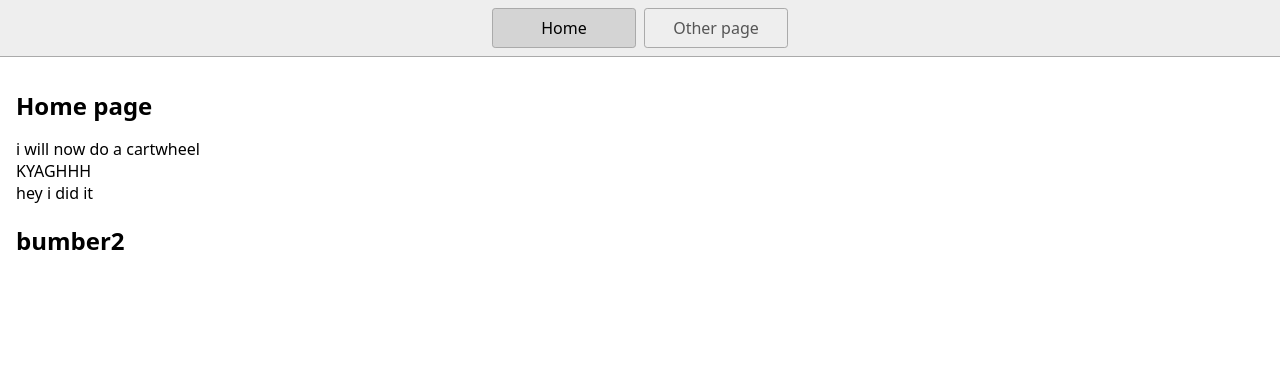
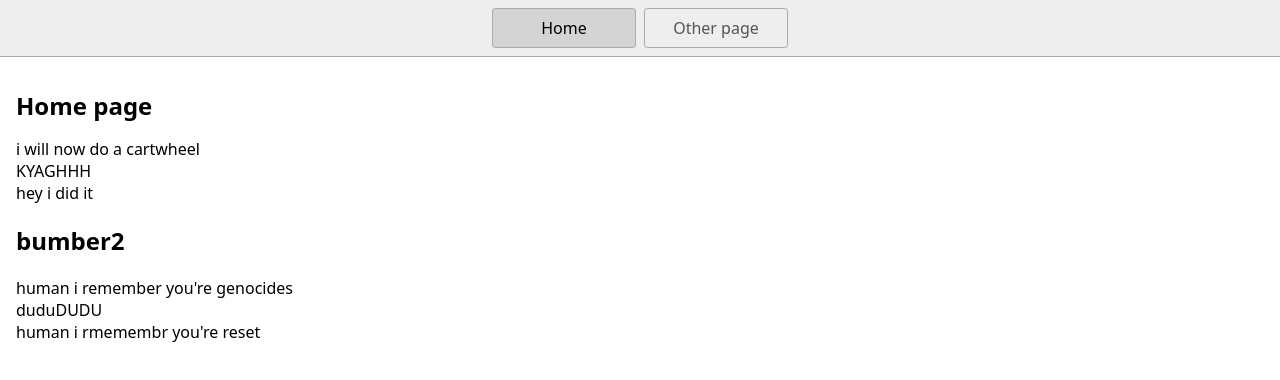
Before and after one commit to fatpepol/module-test-kodeloftet, a website: page index.html in a window 1280 px wide. Drawn offline with Linux system fonts and the light colour scheme.

Commit message:
type your functions correctly kids

```diff
--- a/bumpertin.js
+++ b/bumpertin.js
@@ -1,9 +1,12 @@
 const cartwheel = () => {
   const declan = 'i will now do a cartwheel';
+  console.log(declan);
   const execution = 'KYAGHHH';
+  console.log(execution);
   const result = 'hey i did it';
+  console.log(result);
 
   return declan + '<br>' + execution + '<br>' + result;
 };
-
+console.log(cartwheel());
 export { cartwheel };
--- a/index.html
+++ b/index.html
@@ -26,7 +26,7 @@
         import { cartwheel } from './bumpertin.js';
         import { bartwheel } from './jumpertin.js';
         document.getElementById('bumber1').innerHTML = cartwheel();
-        document.getelementbyid('jumber1').innerHTML = bartwheel();
+        document.getElementById('jumber1').innerHTML = bartwheel();
       </script>
     </main>
   </body>
--- a/jumpertin.js
+++ b/jumpertin.js
@@ -1,9 +1,13 @@
-const bartwheel = () => {
+function bartwheel() {
   const declan = "human i remember you're genocides";
+  console.log(declan);
   const execution = 'duduDUDU';
+  console.log(execution);
   const result = "human i rmemembr you're reset";
+  console.log(result);
 
   return declan + '<br>' + execution + '<br>' + result;
 };
 
+console.log(bartwheel());
 export { bartwheel };
```
